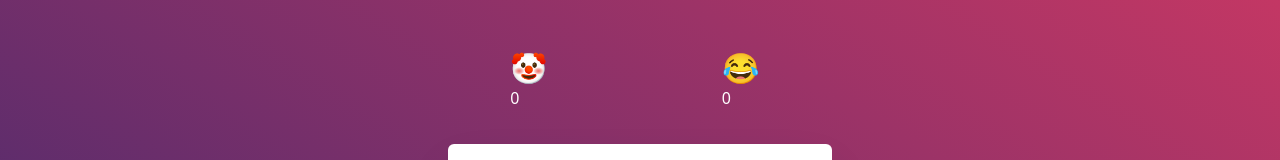
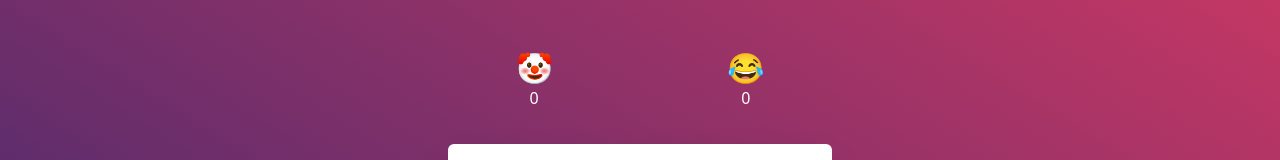
Before and after one commit to aguilanbon/random-joke-app, a React (Create React App) app: page / in a window 1280 px wide. Shown: the top 160 px of the page. Built offline with nearby package versions, Linux system fonts and the light colour scheme.

Commit message:
center reacCounter component items

```diff
--- a/src/components/ReactsCounter.jsx
+++ b/src/components/ReactsCounter.jsx
@@ -8,11 +8,11 @@ function ReactsCounter() {
   return (
     <div className='flex flex-col items-center justify-center h-36 text-white '>
       <div className='flex flex-row mt-4 w-full items-center justify-around'>
-        <div className='w-12 flex flex-col'>
+        <div className='w-12 flex flex-col justify-center items-center'>
           <h1 className='text-3xl'>🤡</h1>
           <p>{thumbsDown}</p>
         </div>
-        <div className='w-12 flex flex-col'>
+        <div className='w-12 flex flex-col justify-center items-center'>
           <h1 className='text-3xl'>😂</h1>
           <p>{thumbsUp}</p>
         </div>
--- a/src/components/ThumbButton.jsx
+++ b/src/components/ThumbButton.jsx
@@ -1,4 +1,4 @@
-import React, { useContext, useEffect, useState } from 'react'
+import React, { useContext, useState } from 'react'
 import GlobalContext from '../helpers/GlobalContext'
 
 function ThumbButton({ getJoke }) {
```
